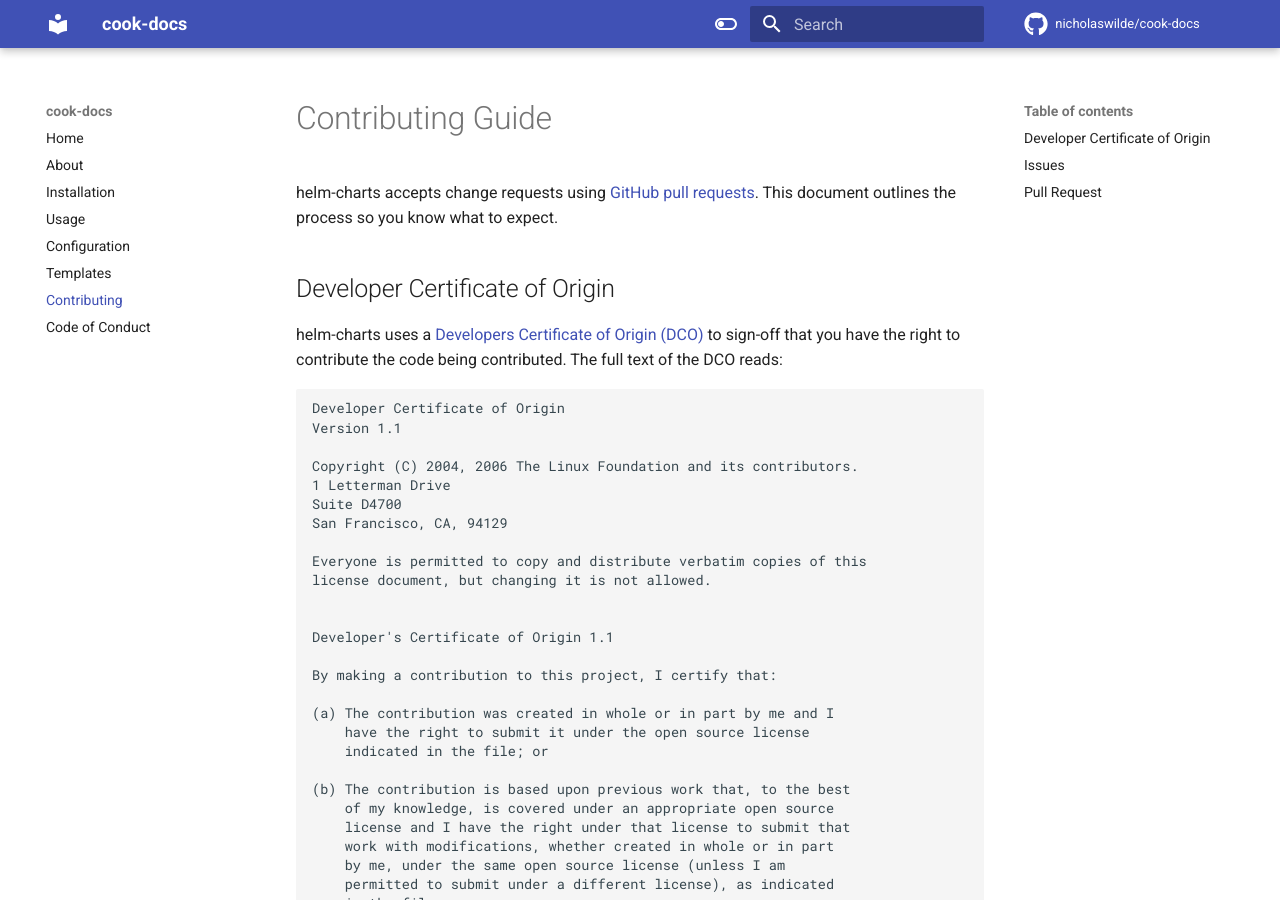
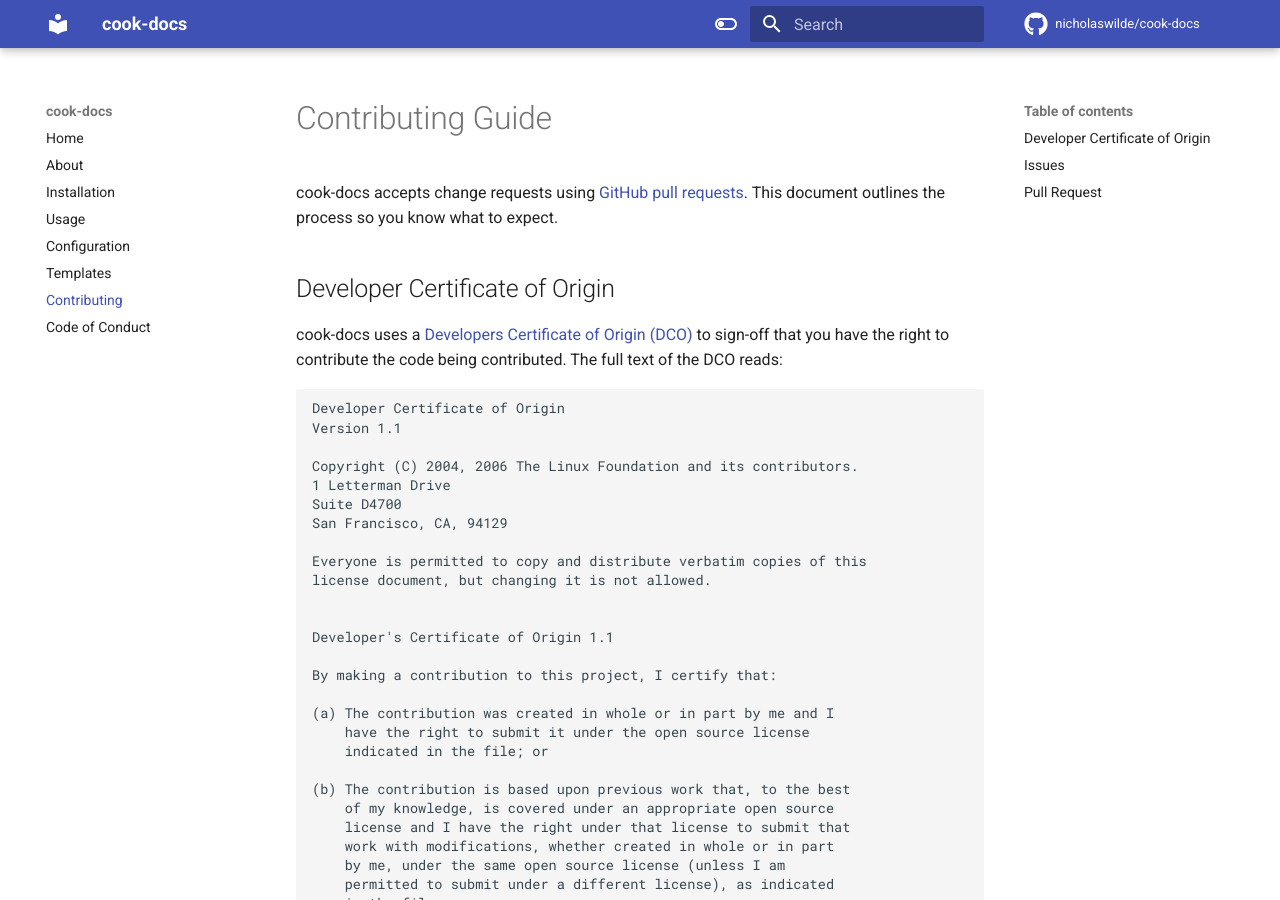
Before and after one commit to nicholaswilde/cook-docs, an MkDocs documentation site: the page built from docs/CONTRIBUTING.md, in a window 1280 px wide and 900 px high. Built offline with MkDocs 1.6.1 and Material for MkDocs 9.7.7, drawn with Linux system fonts in a browser that asks for light colours; comment, search, counter and statistics services are not loaded.

Commit message:
Replace helm-charts with cook-docs

```diff
--- a/docs/CONTRIBUTING.md
+++ b/docs/CONTRIBUTING.md
@@ -1,11 +1,11 @@
 # Contributing Guide
 
-helm-charts accepts change requests using [GitHub pull requests][1]. This
+cook-docs accepts change requests using [GitHub pull requests][1]. This
 document outlines the process so you know what to expect.
 
 ## Developer Certificate of Origin
 
-helm-charts uses a [Developers Certificate of Origin (DCO)][2] to sign-off that
+cook-docs uses a [Developers Certificate of Origin (DCO)][2] to sign-off that
 you have the right to contribute the code being contributed. The full text of
 the DCO reads:
 
```
